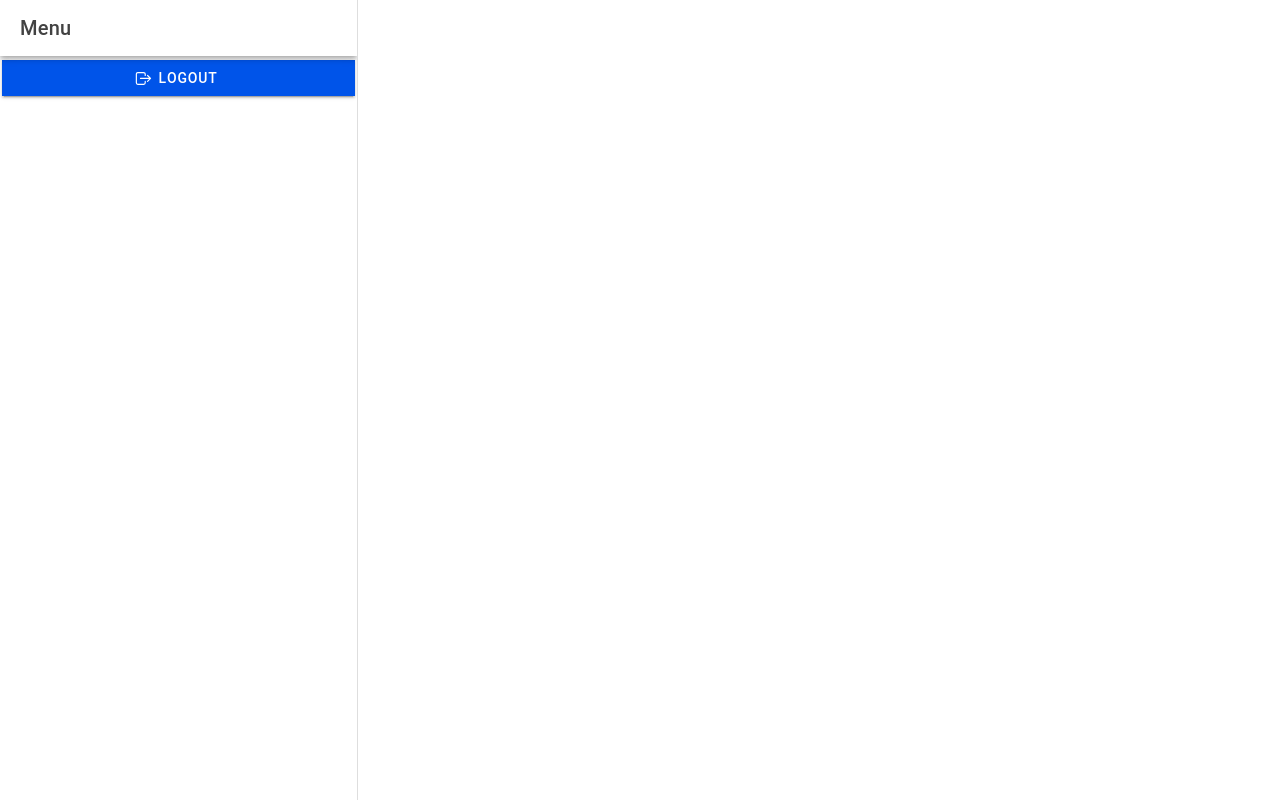
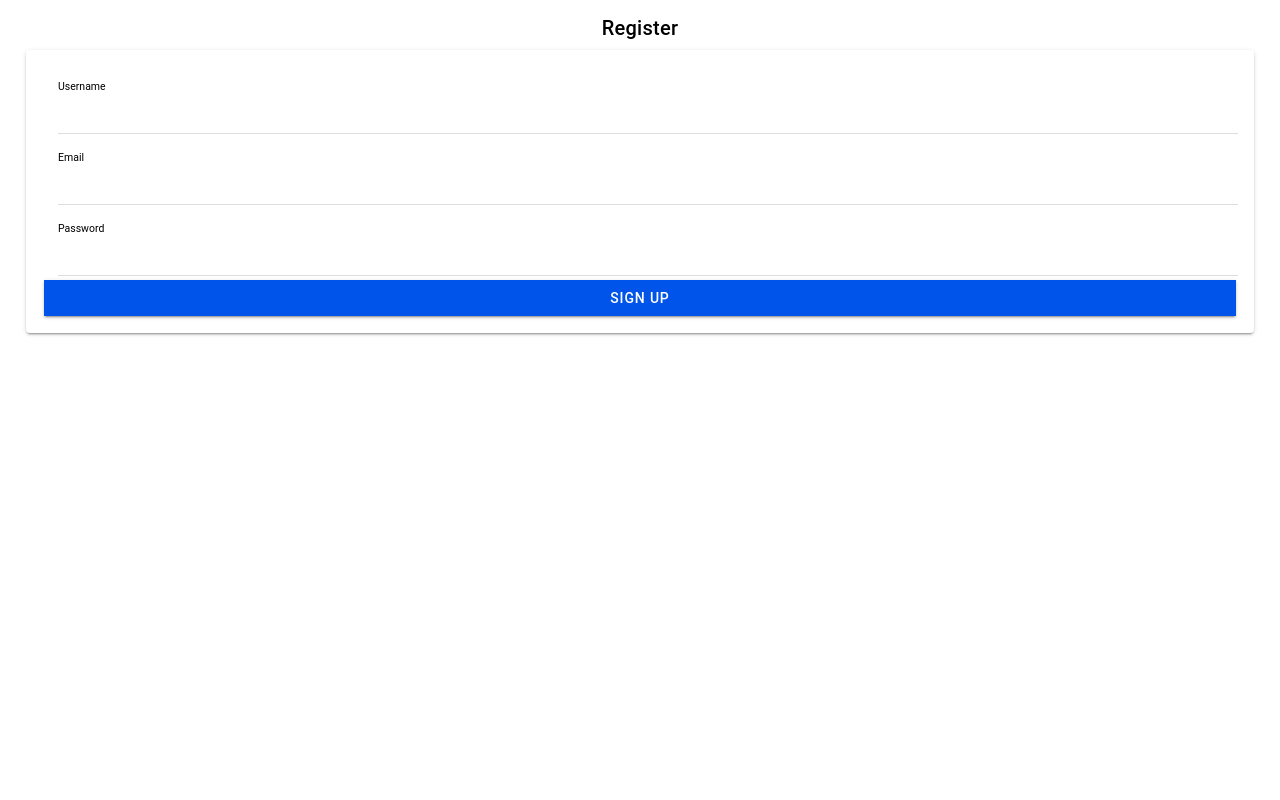
Before and after one commit to VicellesJaylourdE/it35-lab, a React (Vite) app: page /it35-lab/app/home/SignUp in a window 1280 px wide. Built offline with nearby package versions, Linux system fonts and the light colour scheme.

Commit message:
added some add an file for signup.tsx and add some route path in the App.tsx and add some button on Login.tsx

```diff
--- a/src/App.tsx
+++ b/src/App.tsx
@@ -34,6 +34,7 @@
 import './theme/variables.css';
 import Login from './pages/Login';
 import Menu from './pages/Menu';
+import SignUp from './pages/SignUp';
 setupIonicReact();
 
 const App: React.FC = () => (
@@ -42,6 +43,8 @@
       <IonRouterOutlet>
       <Route exact path="/it35-lab" component={Login} />
       <Route path="/it35-lab/app" component={Menu} />
+      <Route exact path="/it35-lab/app/home/signup" component={SignUp} />
+      <Redirect exact from="/" to="/it35-lab" />
       </IonRouterOutlet>
     </IonReactRouter>
   </IonApp>
--- a/src/pages/Home.tsx
+++ b/src/pages/Home.tsx
@@ -22,6 +22,7 @@
 import Search from './home-tabs/Search';
 import About_me from './home-tabs/About_me';
 import Article from '../components/Article';
+import SignUp from './SignUp';
   const Home: React.FC = () => {
 
     const tabs = [
@@ -47,6 +48,7 @@
         <IonRouterOutlet>
 
           <Route exact path="/it35-lab/app/home/feed" render={Feed} />
+          <Route exact path="/it35-lab/app/home/SignUp" component={SignUp} />
           <Route exact path="/it35-lab/app/home/feed/article/:id" component={Article} />
           <Route exact path="/it35-lab/app/home/search" render={Search} />
           <Route exact path="/it35-lab/app/home/favorites" render={Favorites} />
--- a/src/pages/Login.tsx
+++ b/src/pages/Login.tsx
@@ -1,5 +1,5 @@
 import {
-  IonAvatar,
+
   IonButton,
   IonContent,
 
@@ -19,15 +19,16 @@
   const [email, setEmail] = useState('');
   const [password, setPassword] = useState('');
   const [errorMessage, setErrorMessage] = useState('');
+  const [showPassword, setShowPassword] = useState(false);
 
   const doLogin = () => {
-    // Basic validation before login attempt
+
     if (!email || !password) {
       setErrorMessage('Both fields are required.');
       return;
     }
 
-    // If validation passes, proceed with login
+
     setErrorMessage('');
     navigation.push('/it35-lab/app', 'forward');
   };
@@ -47,20 +48,9 @@
             marginBottom: '-18rem',
           }}
         >
-          <IonAvatar
-            style={{
 
-              width: '150px',
-              height: '150px',
-              borderRadius: '50%',
-              overflow: 'hidden',
-              display: 'flex',
-              justifyContent: 'center',
-              alignItems: 'center',
-            }}
-          >
 
-          </IonAvatar>
+
 
         </div>
 
@@ -84,22 +74,24 @@
 
         <IonItem>
           <IonInput
-            type="password"
+            type={showPassword ? "text" : "password"}
             label="Password"
             value={password}
             placeholder="Enter your password"
             onIonInput={(e) => setPassword(e.detail.value!)}
           />
+          <IonButton fill="clear" onClick={() => setShowPassword(!showPassword)}>
+            {showPassword ? 'Hide' : 'Show'}
+          </IonButton>
         </IonItem>
 
         <IonButton onClick={doLogin} expand="full" style={{ marginTop: '1rem' }}>
           Login
         </IonButton>
 
-        {/* Redirect to SignUp */}
+
         <div style={{ marginTop: '1rem', textAlign: 'center' }}>
-          <span>Don't have an account? </span>
-          <IonButton routerLink="/it35-lab/app/SignUp" fill="clear">Sign Up</IonButton>
+        <IonButton routerLink="/it35-lab/app/home/signup" fill="clear">Creating  New Account</IonButton>
         </div>
       </IonContent>
     </IonPage>
--- a/src/pages/SignUp.tsx
+++ b/src/pages/SignUp.tsx
@@ -5,71 +5,121 @@
   IonItem,
   IonPage,
   IonTitle,
-    IonToolbar
+  IonToast,
+  useIonRouter,
+  IonCard,
+  IonCardContent,
+  IonLabel,
+  IonSpinner
 } from '@ionic/react';
-
 import { useState } from 'react';
 
 const SignUp: React.FC = () => {
+  const navigation = useIonRouter();
   const [email, setEmail] = useState('');
   const [password, setPassword] = useState('');
   const [username, setUsername] = useState('');
+  const [showUsername, setShowUsername] = useState(false);
+  const [showEmail, setShowEmail] = useState(false);
+  const [showPassword, setShowPassword] = useState(false);
   const [errorMessage, setErrorMessage] = useState('');
+  const [showToast, setShowToast] = useState(false);
+  const [loading, setLoading] = useState(false);
+
+  const validateForm = () => {
+    if (!email || !password || !username) {
+      setErrorMessage('All fields are required.');
+      return false;
+    }
+    if (!/\S+@\S+\.\S+/.test(email)) {
+      setErrorMessage('Invalid email format.');
+      return false;
+    }
+    if (password.length < 6) {
+      setErrorMessage('Password must be at least 6 characters long.');
+      return false;
+    }
+    return true;
+  };
 
   const handleSignUp = () => {
-      if (!email || !password || !username) {
-        setErrorMessage('All fields are required.');
+    if (!validateForm()) {
+      setShowToast(true);
       return;
     }
 
+    setLoading(true);
     setErrorMessage('');
     console.log('User signed up:', { username, email, password });
+
+    setTimeout(() => {
+      setLoading(false);
+      setShowToast(true);
+      navigation.push('/it35-lab', 'forward');
+    }, 1500);
   };
 
   return (
     <IonPage>
-        <IonContent className='ion-padding'>
-          <IonTitle>Sign Up</IonTitle>
+      <IonContent className="ion-padding">
+        <IonTitle className="ion-text-center">Register</IonTitle>
 
-          {errorMessage && (
-            <div style={{ color: 'red', textAlign: 'center', marginBottom: '1rem' }}>
-              {errorMessage}
-            </div>
-          )}
-
-          <IonItem>
+        <IonCard>
+          <IonCardContent>
+            {/* Username Input */}
+            <IonItem style={{ '--inner-padding-top': '5px', '--inner-padding-bottom': '5px' }}>
+            <IonLabel position="stacked" style={{ fontSize: '14px', marginBottom: '-5px' }}>
+                  Username
+             </IonLabel>
             <IonInput
-              label="Username"
              type="text"
              value={username}
-              placeholder="Enter your username"
             onIonInput={(e) => setUsername(e.detail.value!)}
             />
             </IonItem>
 
-          <IonItem>
+
+             {/* Email Input */}
+    <IonItem style={{ '--inner-padding-top': '5px', '--inner-padding-bottom': '5px' }}>
+      <IonLabel position="stacked" style={{ fontSize: '14px', marginBottom: '-5px' }}>
+        Email
+      </IonLabel>
       <IonInput
-              label="Email"
         type="email"
-              value={email}
-              placeholder="Enter your email"
+        value={showEmail ? email : ''}
+        onIonFocus={() => setShowEmail(true)}
+        onIonBlur={() => setShowEmail(email.length > 0)}
         onIonInput={(e) => setEmail(e.detail.value!)}
       />
     </IonItem>
 
-          <IonItem>
+           {/* Password Input */}
+    <IonItem style={{ '--inner-padding-top': '5px', '--inner-padding-bottom': '5px' }}>
+      <IonLabel position="stacked" style={{ fontSize: '14px', marginBottom: '-5px' }}>
+        Password
+      </IonLabel>
       <IonInput
-              label="Password"
         type="password"
-              value={password}
-              placeholder="Enter your password"
+        value={showPassword ? password : ''}
+        onIonFocus={() => setShowPassword(true)}
+        onIonBlur={() => setShowPassword(password.length > 0)}
         onIonInput={(e) => setPassword(e.detail.value!)}
       />
     </IonItem>
 
-          <IonButton expand="full" onClick={handleSignUp}>
-            Sign Up
+            <IonButton expand="full" onClick={handleSignUp} disabled={loading}>
+              {loading ? <IonSpinner name="dots" /> : 'Sign Up'}
             </IonButton>
+          </IonCardContent>
+        </IonCard>
+
+        <IonToast
+          isOpen={showToast}
+          onDidDismiss={() => setShowToast(false)}
+          duration={2000}
+          message={errorMessage || 'Registration successful! Redirecting...'}
+          color={errorMessage ? 'danger' : 'success'}
+        />
       </IonContent>
     </IonPage>
   );
--- a/src/pages/home-tabs/About_me.tsx
+++ b/src/pages/home-tabs/About_me.tsx
@@ -26,7 +26,7 @@
             <IonContent fullscreen className="account-content">
                 <div className="profile-section">
                     <IonAvatar className="profile-avatar">
-                    <img src="src/public/profile.jpg" alt="Jay Lourd E. Vicelles" />
+                    <img src="src/profile/profile.jpg" alt="Jay Lourd E. Vicelles" />
 
                     </IonAvatar>
                     <h2>Jay Lourd E. Vicelles</h2>
```
Lines whose indentation alone changed are shown as unchanged.
